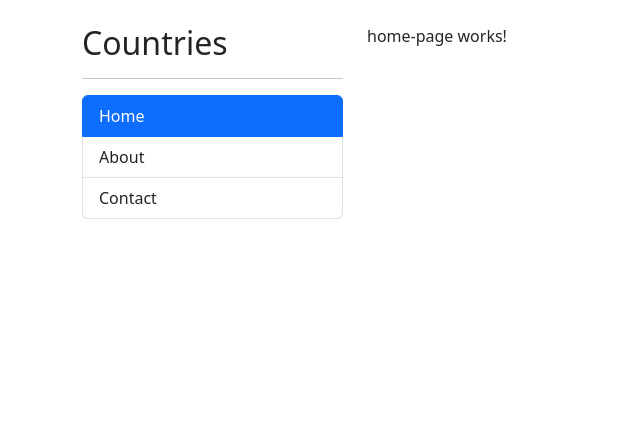
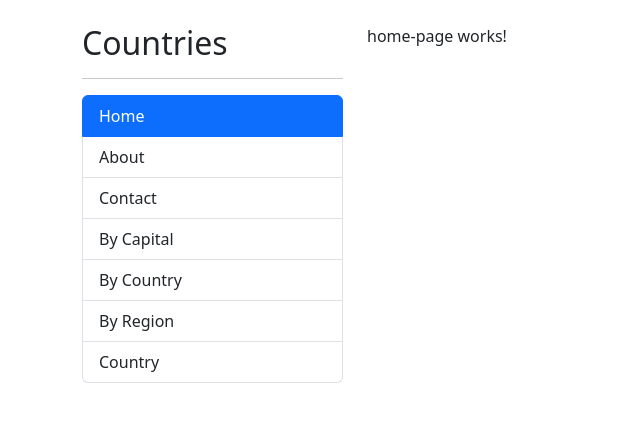
Before and after one commit to jestevezsoarez/angularProjects, an Angular app in the folder 04-countryApp/: page / in a window 1280 px wide. Shown: the top 422 px of the page, without its empty margins (0-640 px from the left). Built offline with nearby package versions, Linux system fonts and the light colour scheme.

Commit message:
adding lazy load for country module

```diff
--- a/04-countryApp/src/app/app-routing.module.ts
+++ b/04-countryApp/src/app/app-routing.module.ts
@@ -19,6 +19,10 @@ const routes: Routes = [
         component: ContactComponent
     },
     {
+        path: 'countries',
+        loadChildren: () => import('./countries/countries.module').then(m => m.CountriesModule)
+    },
+    {
         path: '**',
         redirectTo: ''
     }
--- a/04-countryApp/src/app/shared/components/sidebar/sidebar.component.html
+++ b/04-countryApp/src/app/shared/components/sidebar/sidebar.component.html
@@ -16,4 +16,32 @@
   <li routerLink="contact" routerLinkActive="active" class="list-group-item">
     Contact
   </li>
+  <li
+    routerLink="countries/by-capital"
+    routerLinkActive="active"
+    class="list-group-item"
+  >
+    By Capital
+  </li>
+  <li
+    routerLink="countries/by-country"
+    routerLinkActive="active"
+    class="list-group-item"
+  >
+    By Country
+  </li>
+  <li
+    routerLink="countries/by-region"
+    routerLinkActive="active"
+    class="list-group-item"
+  >
+    By Region
+  </li>
+  <li
+    routerLink="countries/country/id"
+    routerLinkActive="active"
+    class="list-group-item"
+  >
+    Country
+  </li>
 </ul>
```
